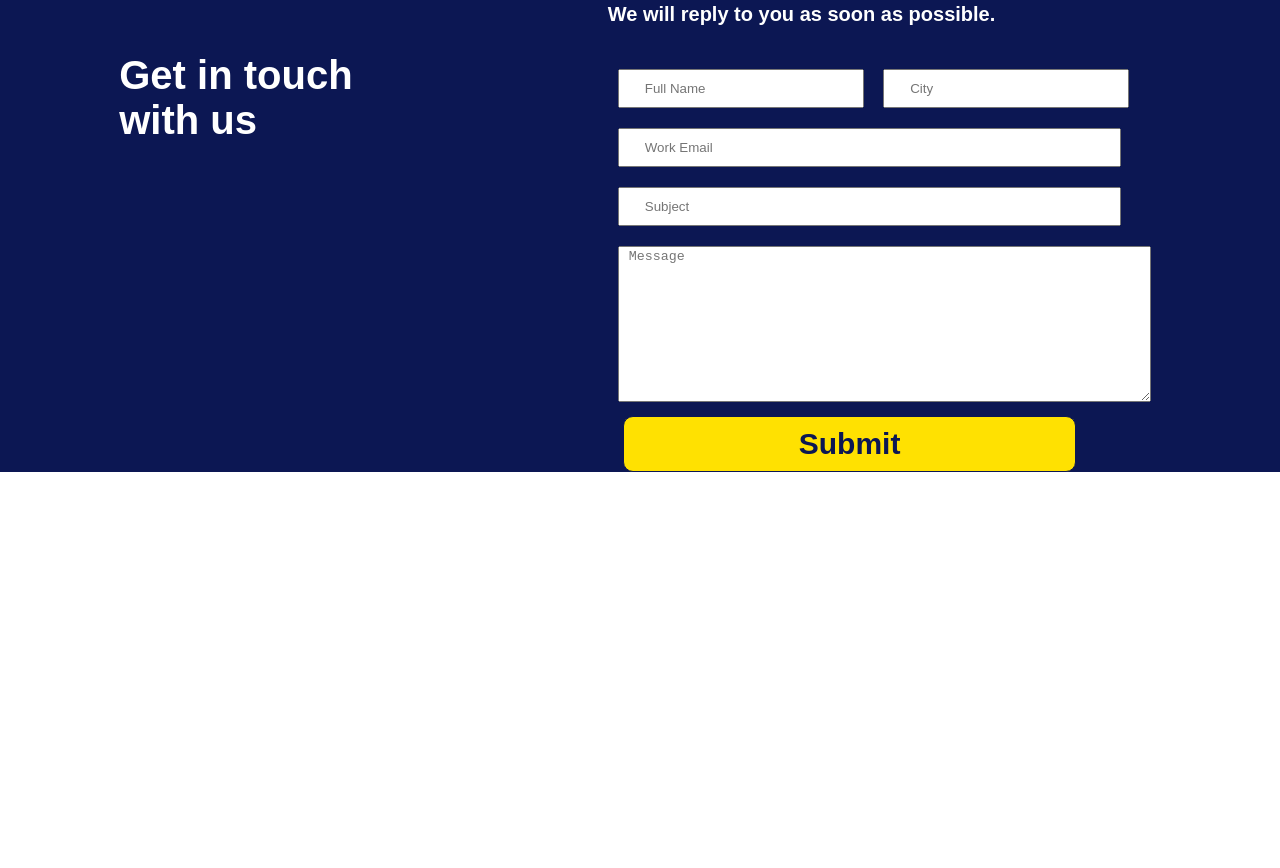
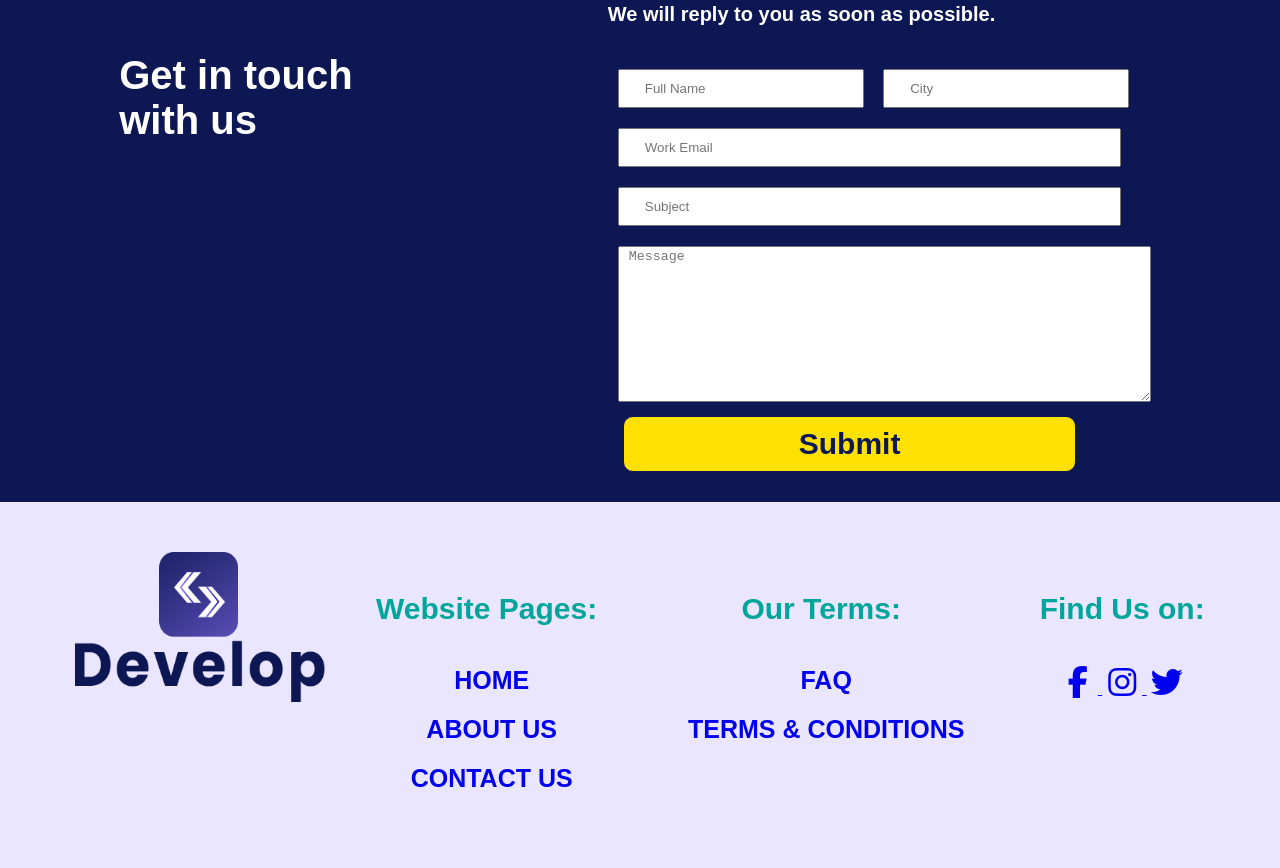
Before and after one commit to saalahmadi/Develop-project, a plain HTML site: page index.html in a window 1280 px wide. Shown: the part 3176-4044 px from the top of the page. Before the commit the page ends 3648 px from the top, so only its background shows below. Drawn offline with Linux system fonts and the light colour scheme.

Commit message:
add footer

```diff
--- a/index.html
+++ b/index.html
@@ -9,6 +9,7 @@
     <link rel="shortcut icon" href="./img/logo icon.png" type="image/x-icon" />
     <link rel="stylesheet" href="style.css" />
     <link rel="preconnect" href="https://fonts.googleapis.com" />
+    <script src="https://kit.fontawesome.com/ff3e257cec.js" crossorigin="anonymous"></script>
   </head>
   <body>
     <!--nav bar-->
@@ -133,6 +134,36 @@
     </form>
   </div>
 </div>
+
+<!--footer-->
+<footer>
+<img src="./img/center colored logo.png" alt="footer">
+<div>
+  <h4>Website Pages: </h4>
+  <ul class="links2">
+    <li><a href="#" >HOME</a></li>
+    <li><a href="#" >ABOUT US</a></li>
+    <li><a href="#" >CONTACT US</a></li>
+  </ul>
+</div>
+<div>
+<h4>Our Terms: </h4>
+<ul class="links2">
+  <li><a href="#" >FAQ</a></li>
+  <li><a href="#" >TERMS & CONDITIONS</a></li>
+</ul>
+
+</div>
+
+<div>
+  <h4>Find Us on: </h4>
+  <a href="#"><i class="fab fa-facebook-f fa-fw fa-2x"></i> </a>
+  <a href="#"><i class="fab fa-instagram fa-fw fa-2x"></i> </a>
+  <a href="#"> <i class="fab fa-twitter fa-fw fa-2x"></i> </a>
+</div>
+
+
+</footer>
     </main>
   </body>
 </html>
--- a/style.css
+++ b/style.css
@@ -19,6 +19,7 @@ nav {
   font-size: 25px;
   color: #0c1753;
   font-weight: bolder;
+  text-decoration: none;
 }
 
 nav img {
@@ -26,7 +27,7 @@ nav img {
   padding-left: 30px;
 }
 
-.links li a {
+.links li a,.links2 li a {
   text-decoration: none;
 }
 
@@ -149,32 +150,35 @@ h4 {
   line-height: 1.5em;
 }
 
-.part4{
+.part4 {
   display: flex;
   justify-content: space-around;
   align-content: center;
   background-color: #0c1753;
   color: white;
+  padding-bottom: 30px;
 }
 
-h5{
+h5 {
   font-size: 20px;
 }
 
-#name,#city{
-  padding: 10px 40px 10px 25px ;
-margin: 10px 5px 10px 10px;
+#name,
+#city {
+  padding: 10px 40px 10px 25px;
+  margin: 10px 5px 10px 10px;
 }
-#email,#subject{
-  padding: 10px 297px 10px 25px ;
+#email,
+#subject {
+  padding: 10px 297px 10px 25px;
   margin: 10px 10px 10px 10px;
 }
-#msg{
+#msg {
   padding-left: 10px;
   margin: 10px 10px 10px 10px;
 }
 
-#submit{
+#submit {
   position: relative;
   left: 15px;
   color: #0c1753;
@@ -184,14 +188,44 @@ margin: 10px 5px 10px 10px;
   border-style: solid;
   border-color: #0c1753;
   border-width: 1px;
-  padding: 10px 175px 10px 175px ;
+  padding: 10px 175px 10px 175px;
   border-radius: 10px;
   font-weight: 600;
+}
+.part4 h2 {
+  padding-top: 50px;
+  max-width: 250px;
+}
+
+footer{
+  display: flex;
+  justify-content: space-evenly;
+  align-content: center;
+ background-color: hsl(253, 100%, 95%);
+ padding: 50px 30px 50px 30px;
+ text-align: center;
 
 }
-.part4 h2{
-  padding-top: 50px;
+
+.links2 {
+  display: flex;
+  flex-wrap: wrap;
+  flex-direction: column;
+  list-style: none;
+  gap: 20px;
+  padding-right: 30px;
+  font-size: 25px;
+  color: #0c1753;
+  font-weight: bolder;
+  text-decoration: none;
+
+}
+
+footer img {
   max-width: 250px;
+  max-height: 150px;
+
+
 }
 
 /* * {
```
